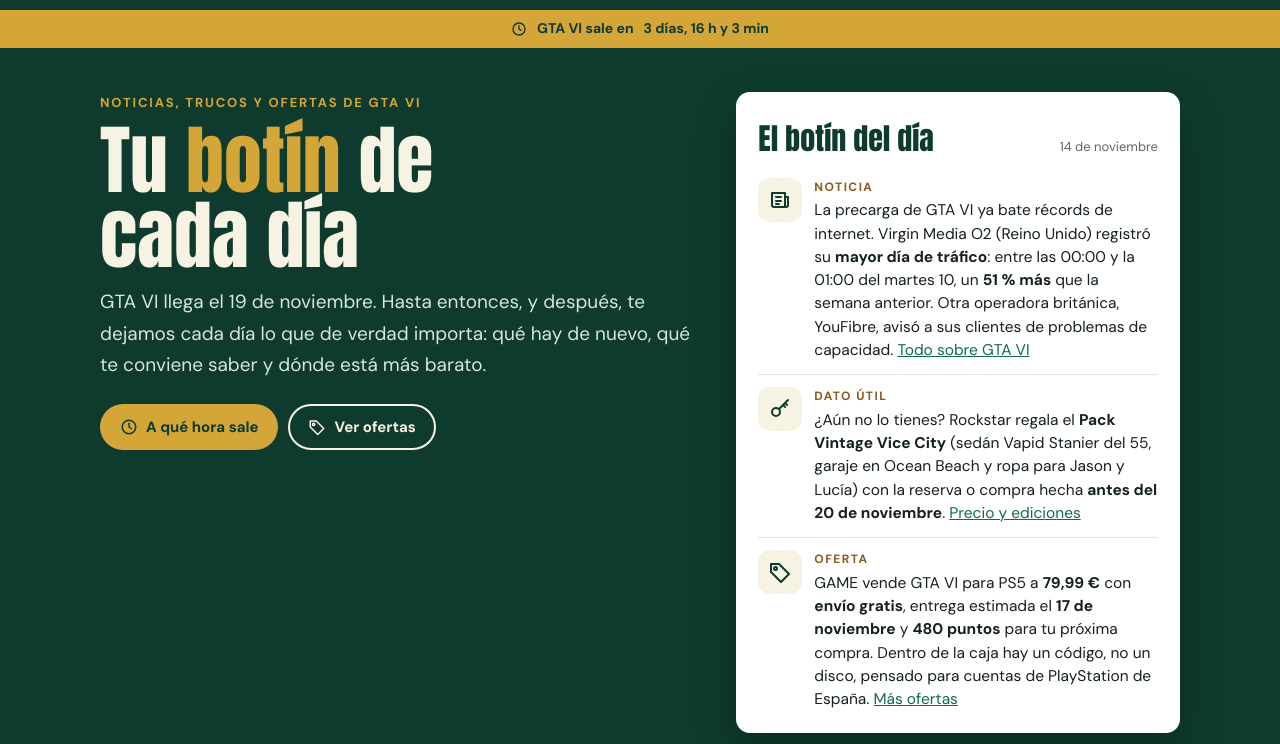
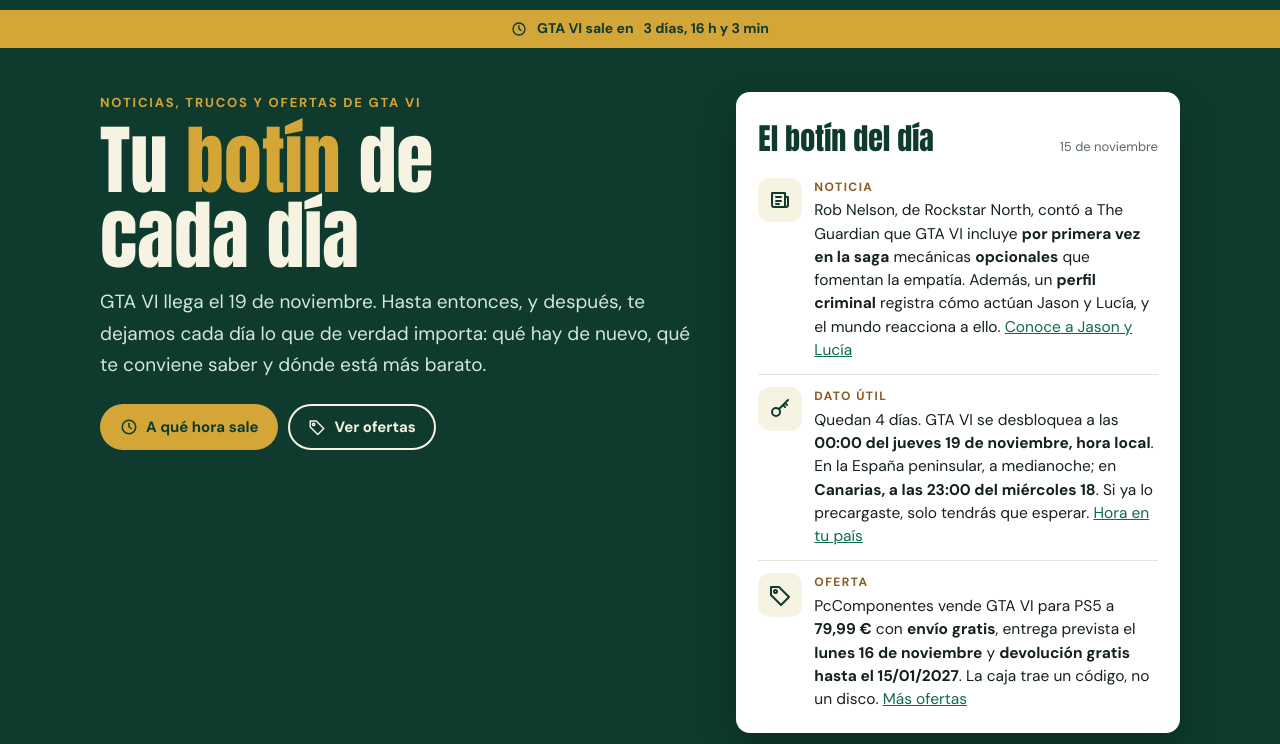
Before and after one commit to botindiario/botindiario-web, a plain HTML site: page index.html in a window 1280 px wide. Shown: the part 56-800 px from the top of the page. Drawn offline with Linux system fonts and the light colour scheme.

Commit message:
Botín del día 2026-11-15
Co-Authored-By: Claude Opus 5.5 <noreply@anthropic.com>
Claude-Session: https://claude.ai/code/session_018E2RkEhuPtBFUfBwRBwZHA

```diff
--- a/index.html
+++ b/index.html
@@ -48,11 +48,11 @@
 </div>
 <section class="loot" aria-labelledby="botin-hoy">
 <!-- BOTIN:INICIO (generado por scripts/actualizar_botin.py, no editar a mano) -->
-<header><h2 id="botin-hoy">El botín del día</h2><time datetime="2026-11-14">14 de noviembre</time></header>
+<header><h2 id="botin-hoy">El botín del día</h2><time datetime="2026-11-15">15 de noviembre</time></header>
 <ol>
-<li><span class="ic"><svg viewBox="0 0 24 24" fill="none" stroke="currentColor" stroke-width="2" stroke-linecap="round" stroke-linejoin="round" aria-hidden="true"><path d="M4 5h13v14H6a2 2 0 0 1-2-2V5Z"/><path d="M17 9h3v8a2 2 0 0 1-2 2"/><path d="M8 9h5M8 13h5M8 16h3"/></svg></span><div><b class="k">Noticia</b><p>La precarga de GTA VI ya bate récords de internet. Virgin Media O2 (Reino Unido) registró su <strong>mayor día de tráfico</strong>: entre las 00:00 y la 01:00 del martes 10, un <strong>51 % más</strong> que la semana anterior. Otra operadora británica, YouFibre, avisó a sus clientes de problemas de capacidad. <a href="/gta-6/">Todo sobre GTA VI</a></p></div></li>
-<li><span class="ic"><svg viewBox="0 0 24 24" fill="none" stroke="currentColor" stroke-width="2" stroke-linecap="round" stroke-linejoin="round" aria-hidden="true"><circle cx="8" cy="15" r="4"/><path d="m11 12 9-9M17 6l2 2M15 8l2 2"/></svg></span><div><b class="k">Dato útil</b><p>¿Aún no lo tienes? Rockstar regala el <strong>Pack Vintage Vice City</strong> (sedán Vapid Stanier del 55, garaje en Ocean Beach y ropa para Jason y Lucía) con la reserva o compra hecha <strong>antes del 20 de noviembre</strong>. <a href="/gta-6/precio-y-ediciones/">Precio y ediciones</a></p></div></li>
-<li><span class="ic"><svg viewBox="0 0 24 24" fill="none" stroke="currentColor" stroke-width="2" stroke-linecap="round" stroke-linejoin="round" aria-hidden="true"><path d="M3 12V4h8l10 10-8 8L3 12Z"/><circle cx="7.5" cy="8.5" r="1.5"/></svg></span><div><b class="k">Oferta</b><p>GAME vende GTA VI para PS5 a <strong>79,99 €</strong> con <strong>envío gratis</strong>, entrega estimada el <strong>17 de noviembre</strong> y <strong>480 puntos</strong> para tu próxima compra. Dentro de la caja hay un código, no un disco, pensado para cuentas de PlayStation de España. <a href="/ofertas/">Más ofertas</a></p></div></li>
+<li><span class="ic"><svg viewBox="0 0 24 24" fill="none" stroke="currentColor" stroke-width="2" stroke-linecap="round" stroke-linejoin="round" aria-hidden="true"><path d="M4 5h13v14H6a2 2 0 0 1-2-2V5Z"/><path d="M17 9h3v8a2 2 0 0 1-2 2"/><path d="M8 9h5M8 13h5M8 16h3"/></svg></span><div><b class="k">Noticia</b><p>Rob Nelson, de Rockstar North, contó a The Guardian que GTA VI incluye <strong>por primera vez en la saga</strong> mecánicas <strong>opcionales</strong> que fomentan la empatía. Además, un <strong>perfil criminal</strong> registra cómo actúan Jason y Lucía, y el mundo reacciona a ello. <a href="/gta-6/personajes/">Conoce a Jason y Lucía</a></p></div></li>
+<li><span class="ic"><svg viewBox="0 0 24 24" fill="none" stroke="currentColor" stroke-width="2" stroke-linecap="round" stroke-linejoin="round" aria-hidden="true"><circle cx="8" cy="15" r="4"/><path d="m11 12 9-9M17 6l2 2M15 8l2 2"/></svg></span><div><b class="k">Dato útil</b><p>Quedan 4 días. GTA VI se desbloquea a las <strong>00:00 del jueves 19 de noviembre, hora local</strong>. En la España peninsular, a medianoche; en <strong>Canarias, a las 23:00 del miércoles 18</strong>. Si ya lo precargaste, solo tendrás que esperar. <a href="/gta-6/fecha-y-hora-de-lanzamiento/">Hora en tu país</a></p></div></li>
+<li><span class="ic"><svg viewBox="0 0 24 24" fill="none" stroke="currentColor" stroke-width="2" stroke-linecap="round" stroke-linejoin="round" aria-hidden="true"><path d="M3 12V4h8l10 10-8 8L3 12Z"/><circle cx="7.5" cy="8.5" r="1.5"/></svg></span><div><b class="k">Oferta</b><p>PcComponentes vende GTA VI para PS5 a <strong>79,99 €</strong> con <strong>envío gratis</strong>, entrega prevista el <strong>lunes 16 de noviembre</strong> y <strong>devolución gratis hasta el 15/01/2027</strong>. La caja trae un código, no un disco. <a href="/ofertas/">Más ofertas</a></p></div></li>
 </ol>
 <!-- BOTIN:FIN -->
 </section>
--- a/sitemap.xml
+++ b/sitemap.xml
@@ -1,6 +1,6 @@
 <?xml version="1.0" encoding="UTF-8"?>
 <urlset xmlns="http://www.sitemaps.org/schemas/sitemap/0.9">
-  <url><loc>https://botindiario.com/</loc><lastmod>2026-11-14</lastmod></url>
+  <url><loc>https://botindiario.com/</loc><lastmod>2026-11-15</lastmod></url>
   <url><loc>https://botindiario.com/gta-6/</loc><lastmod>2026-10-18</lastmod></url>
   <url><loc>https://botindiario.com/gta-6/trailer-de-lanzamiento/</loc><lastmod>2026-10-18</lastmod></url>
   <url><loc>https://botindiario.com/gta-6/fecha-y-hora-de-lanzamiento/</loc><lastmod>2026-11-04</lastmod></url>
```
Also changed, not shown: datos/botin.json (+4 -4 lines).
